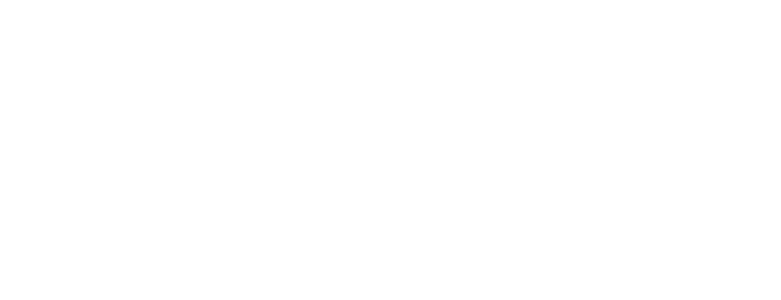
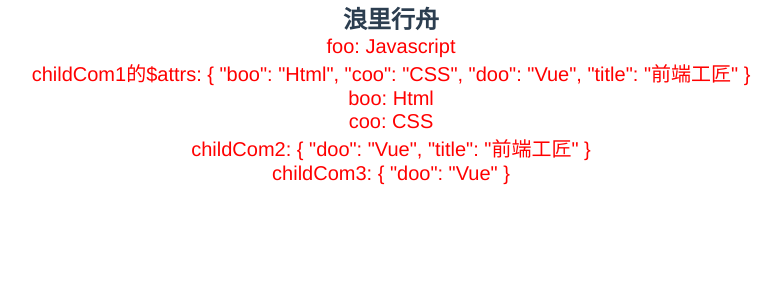
Before and after one commit to wangchenyi1996/tab-scroll, a Vue app: page /index in a window 1280 px wide. Shown: the top 300 px of the page, without its empty margins (249-1030 px from the left). Built offline with nearby package versions, Linux system fonts and the light colour scheme; the HTML template or start-up script is replaced by a standard one.

Commit message:
$attrs-$listeners

```diff
--- a/src/components/Toast/Toast.js
+++ b/src/components/Toast/Toast.js
@@ -10,7 +10,7 @@
     // 生成一个该子类的实例
     const instance = new ToastConstructor();
 
-    // console.log('tag222222', instance)
+    console.log('tag222222', instance)
 
     // 将这个实例挂载在我创建的div上
     // 并将此div加入全局挂载点内部
@@ -19,7 +19,7 @@
 
     // 通过Vue的原型注册一个方法
     // 让所有实例共享这个方法
-    Vue.prototype.$toast = (msg, duration = 2000) => {
+    Vue.prototype.$toast = (msg, duration = 1500) => {
         instance.message = msg;
         instance.show = true;
 
--- /dev/null
+++ b/src/components/attr_listener/childCom1.vue
@@ -0,0 +1,22 @@
+<template class="border">
+  <div>
+    <p>foo: {{ foo }}</p>
+    <p>childCom1的$attrs: {{ $attrs }}</p>
+    <child-com2 v-bind="$attrs"></child-com2>
+  </div>
+</template>
+<script>
+const childCom2 = () => import("./childCom2.vue");
+export default {
+  components: {
+    childCom2
+  },
+  inheritAttrs: false, // 可以关闭自动挂载到组件根元素上的没有在props声明的属性
+  props: {
+    foo: String ,// foo作为props属性绑定
+  },
+  created() {
+    console.log(this.$attrs); // { "boo": "Html", "coo": "CSS", "doo": "Vue", "title": "前端工匠" }
+  }
+};
+</script>
--- /dev/null
+++ b/src/components/attr_listener/childCom2.vue
@@ -0,0 +1,24 @@
+<template>
+  <div class="border">
+    <p>boo: {{ boo }}</p>
+    <p>coo: {{ coo }}</p>
+    <p>childCom2: {{ $attrs }}</p>
+    <child-com3 v-bind="$attrs"></child-com3>
+  </div>
+</template>
+<script>
+const childCom3 = () => import("@/components/attr_listener/childCom3.vue");
+export default {
+  components: {
+    childCom3
+  },
+  inheritAttrs: false,
+  props: {
+    boo: String,
+    coo: String,
+  },
+  created() {
+    console.log(this.$attrs); // { "boo": "Html", "coo": "CSS", "doo": "Vue", "title": "前端工匠" }
+  }
+};
+</script>
--- /dev/null
+++ b/src/components/attr_listener/childCom3.vue
@@ -0,0 +1,13 @@
+<template>
+  <div class="border">
+    <p>childCom3: {{ $attrs }}</p>
+  </div>
+</template>
+<script>
+export default {
+  props: {
+    coo: String,
+    title: String
+  }
+};
+</script>
--- a/src/router/index.js
+++ b/src/router/index.js
@@ -18,6 +18,11 @@
     path: '/down',
     name: 'down',
     component: () => import(/* webpackChunkName: "about" */ '../views/DownImg.vue')
+  },
+  {
+    path: '/index',
+    name: 'Index',
+    component: () => import(/* webpackChunkName: "about" */ '../views/Index.vue')
   }
 ]
 
--- a/src/views/Home.vue
+++ b/src/views/Home.vue
@@ -1,9 +1,9 @@
 <template>
   <div class="home">
-   <div style="display:flex;">
+   <!-- <div style="display:flex;">
       <button @click="toast">显示taost弹出框---模拟吸顶效果</button>
       <p @click="downs">去下载图片</p>
-   </div>
+   </div> -->
     <Tab :tabList="tabList" @Tabchang="tabchange" :current="current" />
     <div class="tiyu">
       <div class="title">体育</div>
@@ -82,7 +82,7 @@
   },
   methods: {
     toast() {
-      this.$toast("我是最帅的",10000);
+      this.$toast("我是最帅的",1500);
     },
     tabchange(index) {
       this.current = index;
--- /dev/null
+++ b/src/views/Index.vue
@@ -0,0 +1,33 @@
+<template>
+  <div>
+    <h2>浪里行舟</h2>
+    <child-com1
+      :foo="foo"
+      :boo="boo"
+      :coo="coo"
+      :doo="doo"
+      title="前端工匠"
+      class="abc"
+    ></child-com1>
+  </div>
+</template>
+<script>
+const childCom1 = () => import("@/components/attr_listener/childCom1.vue");
+export default {
+  components: { childCom1 },
+  data() {
+    return {
+      foo: "Javascript",
+      boo: "Html",
+      coo: "CSS",
+      doo: "Vue"
+    };
+  }
+};
+</script>
+<style>
+  .abc{
+    color:red;
+    font-size:20px;
+  }
+</style>
```
